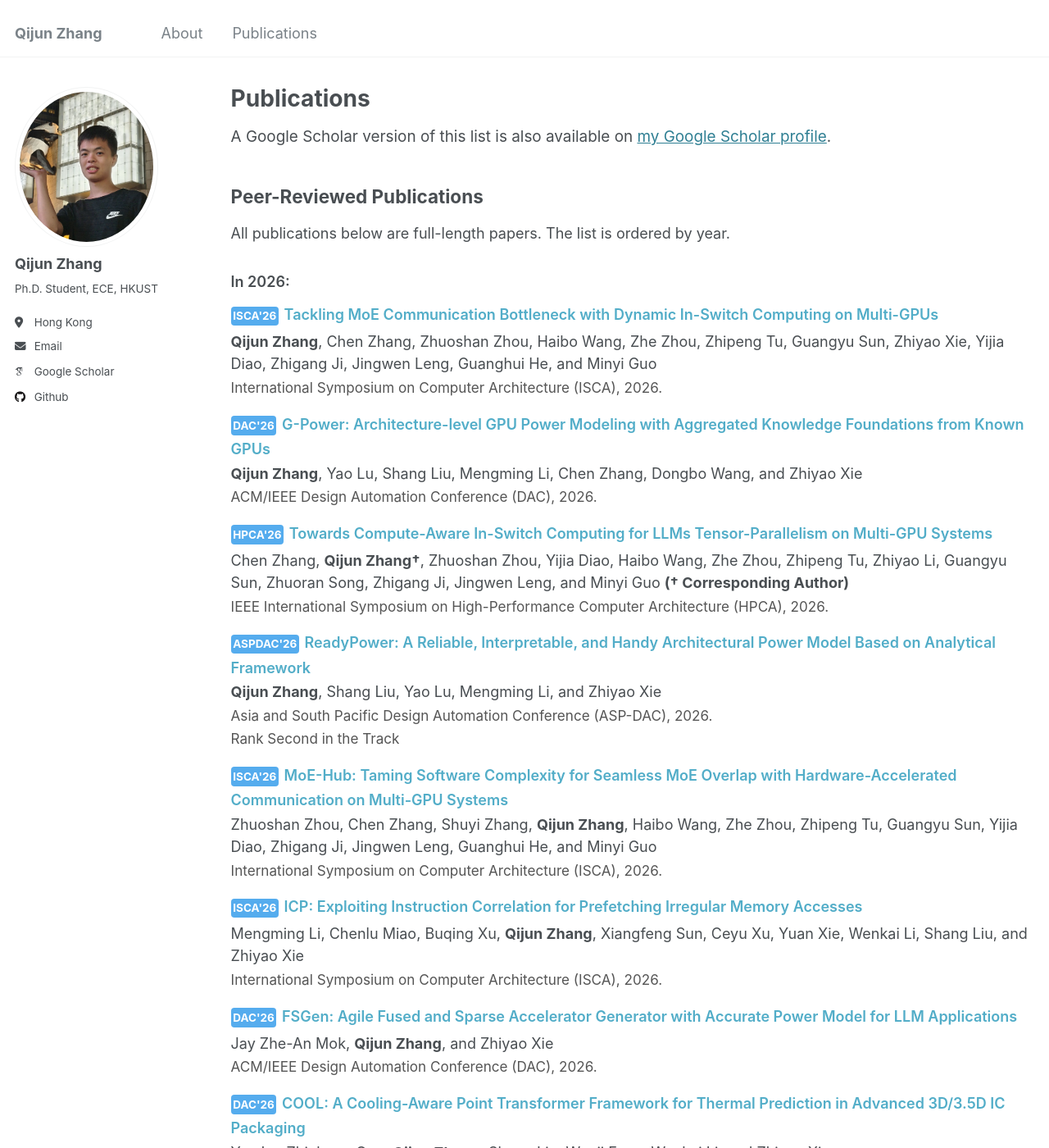
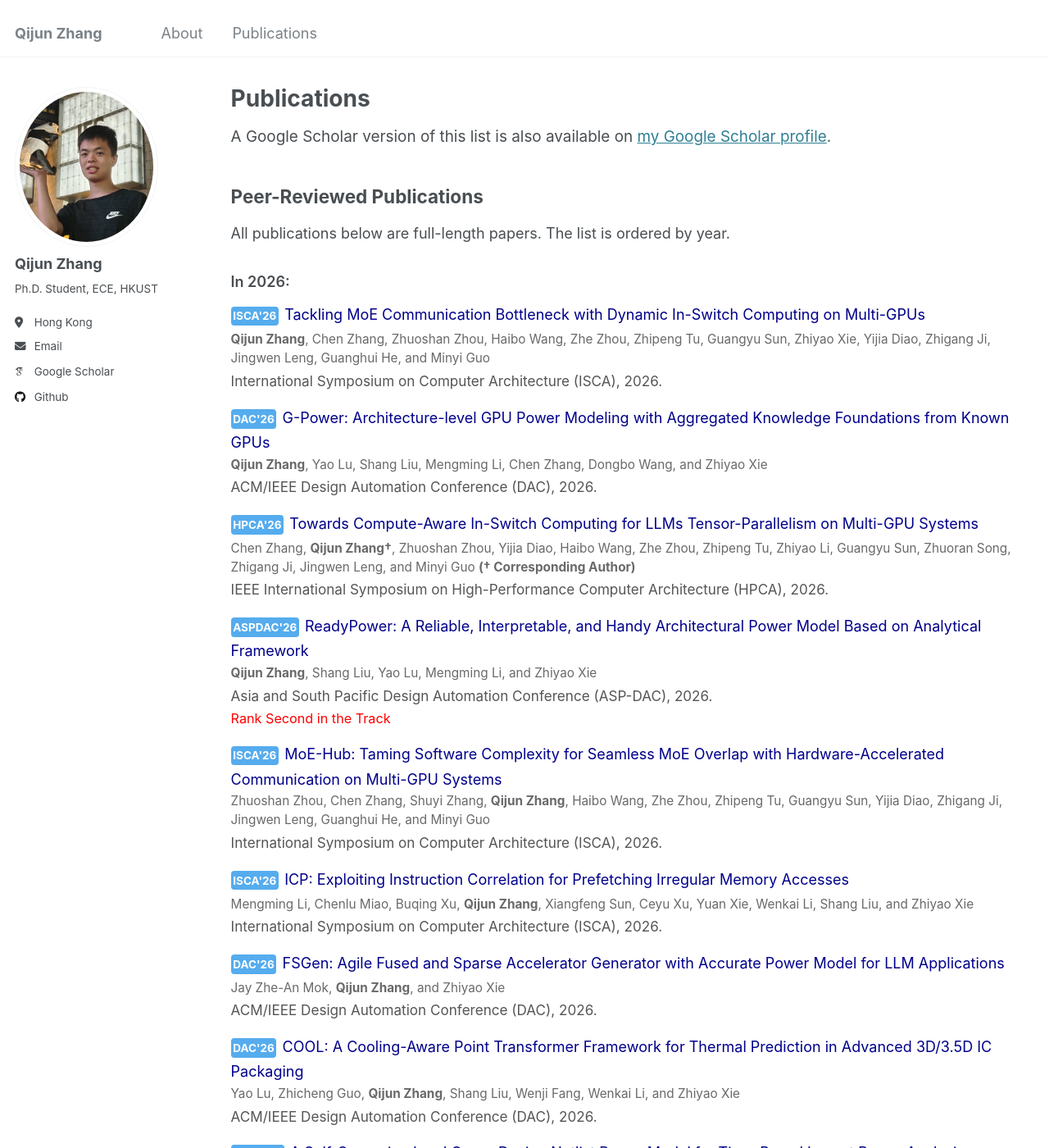
Before and after one commit to zqj2333/zqj2333.github.io, a Jekyll site: the page built from _pages/publications.html, in a window 1280 px wide and 1400 px high. Shown: the whole window at 82% size. Built offline with Jekyll 4.4.1, drawn with Linux system fonts in a browser that asks for light colours; some web fonts are replaced.

Commit message:
Update main.scss

```diff
--- a/assets/css/main.scss
+++ b/assets/css/main.scss
@@ -63,8 +63,9 @@
 }
 
 .publication-title-line {
-  font-weight: 600;
-  color: #52adc8;
+  color: DarkBlue;
+  font-size: 1em;
+  font-weight: 400;
 }
 
 .publication-title-line .btn {
@@ -80,8 +81,21 @@
   vertical-align: baseline;
 }
 
+.publication-authors-line {
+  color: DimGray;
+  font-size: 85%;
+}
+
+.publication-meta-line {
+  font-size: 95%;
+}
+
 .publication-meta-line,
 .publication-note-line {
   color: #555;
-  font-size: 0.95em;
 }
+
+.publication-note-line {
+  color: red;
+  font-size: 90%;
+}
```
